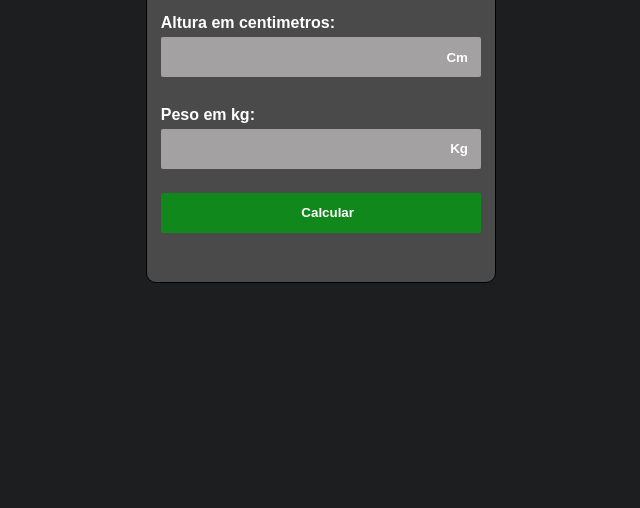
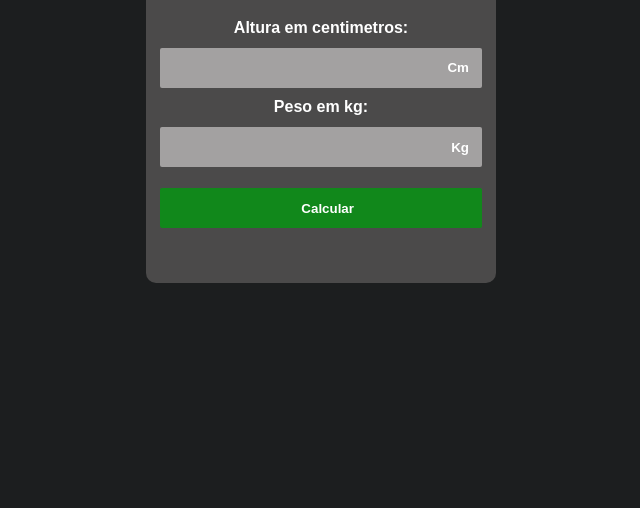
Before and after one commit to Bruno-Warken/calculadoraImc-Js, a plain HTML site: page index.html in a window 1280 px wide. Shown: the part 292-800 px from the top of the page, without its empty margins (319-959 px from the left). Drawn offline with Linux system fonts and the light colour scheme.

Commit message:
Add files via upload
Código atualizado após feedback.

```diff
--- a/index.html
+++ b/index.html
@@ -14,22 +14,22 @@
 
         <h1>Calculadora - IMC</h1>
 
-        <div class="altura">
-            <p>Altura em centimetros:</p>
+        <!-- ao usar label, a propriedade "for" do label está ligada ao "id" do input -->
+
+        <div class="container">
+
+            <label for="alturaCM">Altura em centimetros:</label>
             <input type="number" name="alturaCM" id="alturaCM" placeholder="Cm" max="300">
+
+            <label for="pesoKG">Peso em kg:</label>
+            <input type="number" name="pesoKG" id="pesoKG" placeholder="Kg" max="500">
+
+            <input type="button" value="Calcular" id="botaoCalc" onclick="calcular()">
+
         </div>
 
-        <div class="peso">
-            <p>Peso em kg:</p>
-            <input type="number" name="pesoKG" id="pesoKG" placeholder="Kg" max="500">
-        </div>
-
-        <div class="botao">
-            <input type="button" value="Calcular" id="botaoCalc" onclick="calcular()">
-        </div>
-
-        <div class="resultado">
-
+        <div class="resultadoContainer">
+            <p id="resultado"></p>
         </div>
 
     </section>
--- a/script.js
+++ b/script.js
@@ -1,46 +1,35 @@
-let pesoKG = document.querySelector('input#pesoKG');
-let alturaCM = document.querySelector('input#alturaCM');
-let resultado = document.querySelector('div.resultado');
+function calcular(){
 
-function calcular(){
-    let peso = pesoKG.value;
-    let altura = alturaCM.value;
+let peso = Number(document.querySelector('input#pesoKG').value);
+let altura = Number(document.querySelector('input#alturaCM').value);
+let resultado = document.querySelector('p#resultado');
 
-    // Verifica se as strings dos campos de entrada estão vazias antes de converte-las para números
-    if (peso.trim() === "" || altura.trim() === "" || isNaN(altura) || isNaN(peso)) {
+    console.log (peso);
+    console.log (altura);
+
+    if (isNaN(altura) || isNaN(peso)) {
         window.alert("Por gentileza, informe um valor válido para os campos!");
     }else if (peso <= 0 || altura <= 0){
         window.alert("O valor informado é menor ou igual a 0. Por gentileza, informe outro valor!");
     }else{
 
-        // Converte os valores de peso e altura para número
-        peso = Number(peso);
-        altura = Number(altura);
-
         let alturaM = altura / 100;
 
         let imc = peso / (alturaM**2);
-        let varTeste;
+        let imcClasse;
 
         if (imc < 18.5){
-            varTeste = 'Você está abaixo do peso.';
+            imcClasse = 'Você está abaixo do peso.';
         }else if(imc < 25){
-            varTeste = 'Você está com o peso adequado.';
+            imcClasse = 'Você está com o peso adequado.';
         }else if(imc < 30){
-            varTeste = 'Você está com sobrepeso.';
+            imcClasse = 'Você está com sobrepeso.';
         }else{
-            varTeste = 'Você está com obesidade.'
+            imcClasse = 'Você está com obesidade.'
         }
 
-    // Limpa o resultado anterior para que ao realizar uma nova consulta, apenas o novo resultado seja mostrado
-    resultado.innerHTML = "";
-
-    // Cria um elemento de parágrafo para exibir o resultado
-    let resultadoElemento = document.createElement("p");
-
     // Adiciona o elemento de paragráfo na div "resultado"
-    resultadoElemento.textContent = `Seu IMC é de ${imc.toFixed(2)}. ${varTeste}`
-    resultado.appendChild(resultadoElemento);
+    resultado.textContent = `Seu IMC é de ${imc.toFixed(2)}. ${imcClasse}`;
 
     }
 }
--- a/style.css
+++ b/style.css
@@ -6,7 +6,6 @@
 
 body {
     font-family: Arial, Helvetica, sans-serif;
-    font-size: 1rem;
     background-color: #1c1e1f;
     height: 100vh;
     display: flex;
@@ -16,7 +15,6 @@ body {
 
 .main {
     background-color: #4b4a4a;
-    border: 1px solid black;
     border-radius: 10px;
     height: 350px;
     width: 350px;
@@ -27,13 +25,18 @@ body {
     justify-content: space-evenly;
 }
 
-p, h1 {
+label, h1 {
     font-weight: bold;
     color: #fff;
     padding: 0.3em 0 0.3em;
 }
 
-.peso, .altura, .botao {
+.container {
+    display: flex;
+    justify-content: space-evenly;
+    align-items: center;
+    flex-direction: column;
+    gap: 6px;
     padding: 5px;
     width: 95%;
 }
@@ -53,6 +56,7 @@ input {
 }
 
 #botaoCalc {
+    margin-top: 15px;
     background-color: #11881b;
     color: white;
     font-weight: bold;
@@ -69,7 +73,9 @@ input {
     transform: translateY(1px);
 }
 
-.resultado {
+.resultadoContainer {
+    color: white;
+    font-weight: bold;
     padding: 0.5em;
     text-align: center;
 }
```
